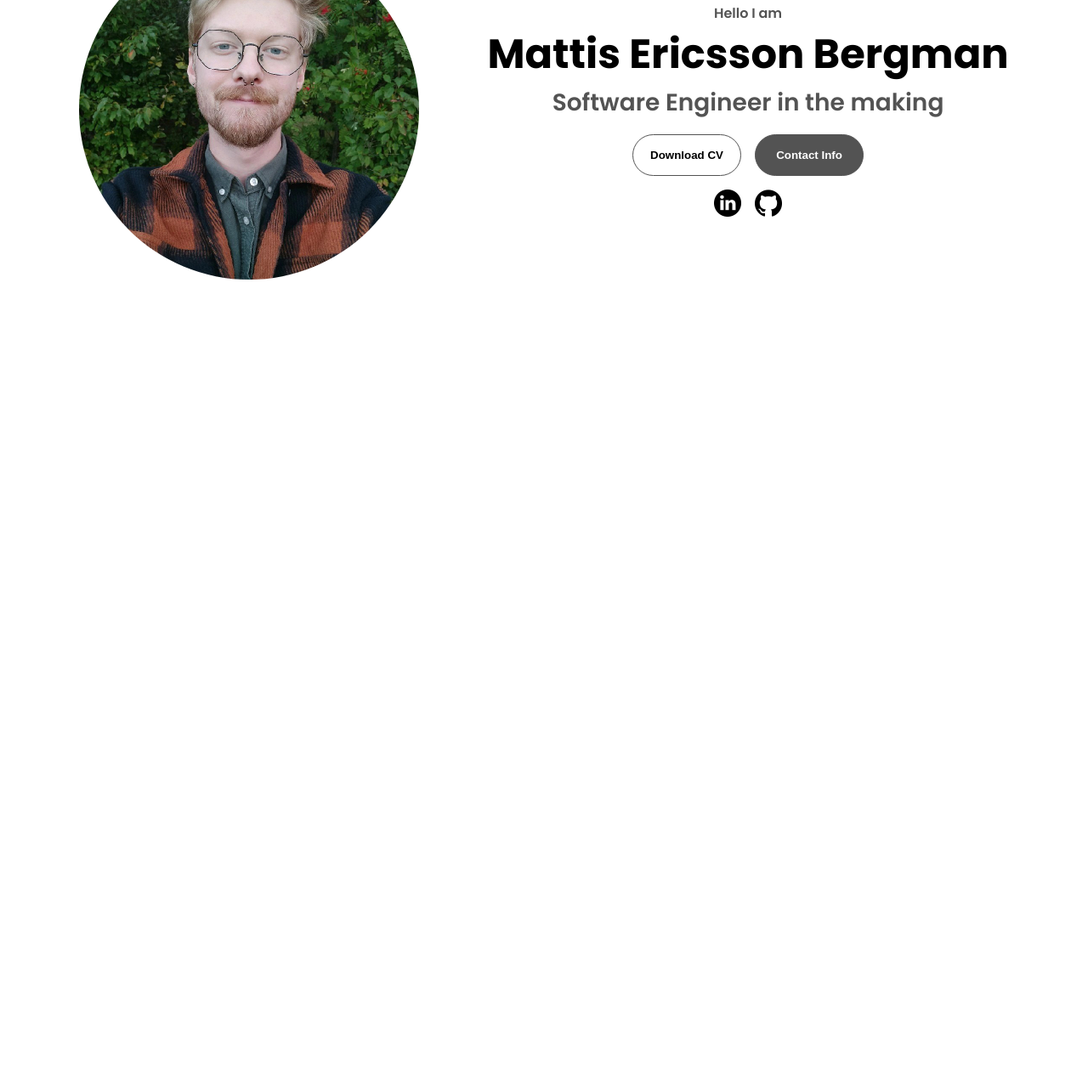
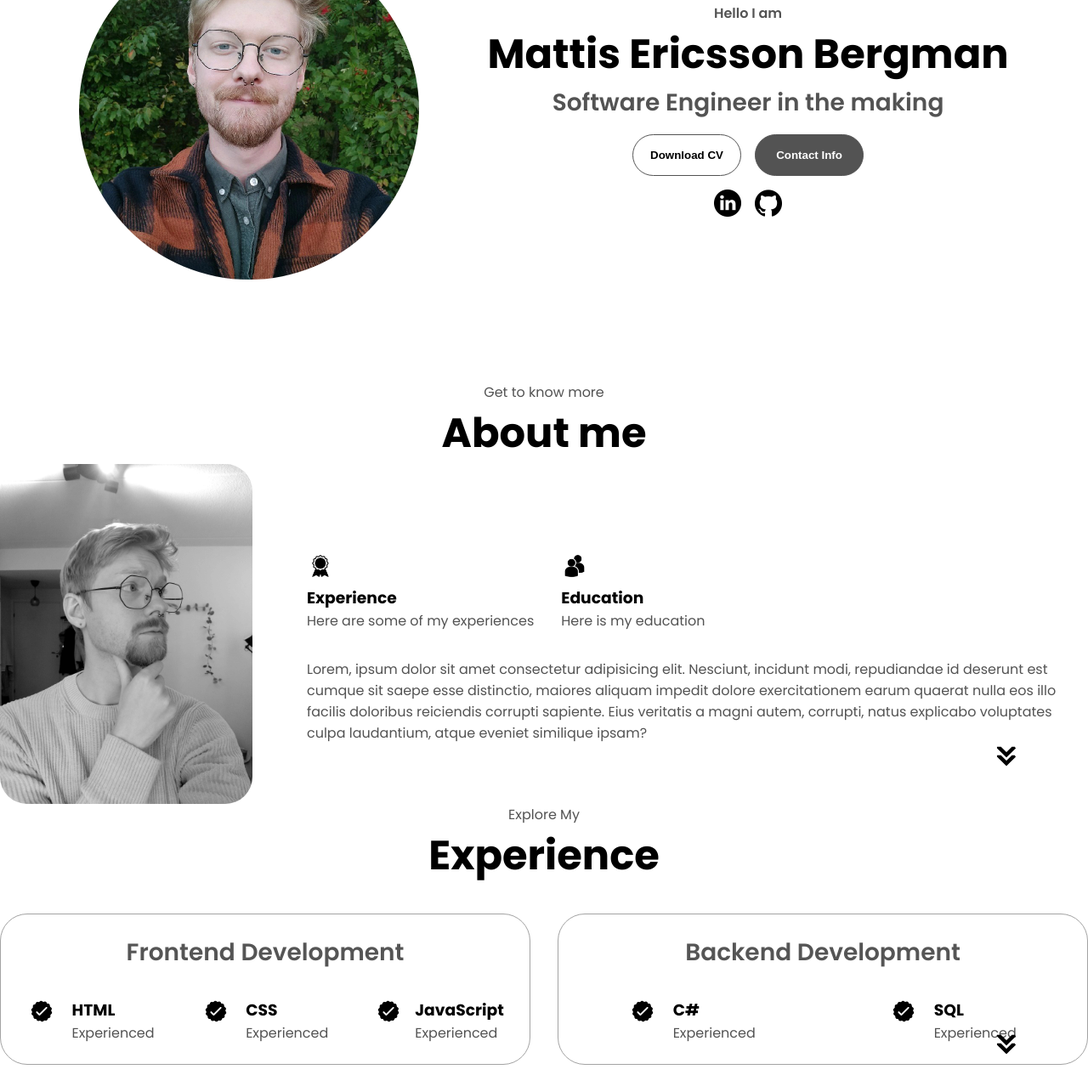
Before and after one commit to TheHousewife/CV-Page, a plain HTML site: page index.html in a window 1280 px wide. Shown: the part 327-1612 px from the top of the page at 85% size. Before the commit the page ends 800 px from the top, so only its background shows below. Drawn offline with Linux system fonts and the light colour scheme.

Commit message:
experience and about sections added and styled

```diff
--- a/index.html
+++ b/index.html
@@ -12,10 +12,10 @@
         <div class="logo">Mattis Ericsson Bergman</div>
         <div>
             <ul class="nav-links">
-                <li><a href="#">About</a></li>
-                <li><a href="#">Experience</a></li>
-                <li><a href="#">Projects</a></li>
-                <li><a href="#">Contact</a></li>
+                <li><a href="#about">About</a></li>
+                <li><a href="#experience">Experience</a></li>
+                <li><a href="#projects">Projects</a></li>
+                <li><a href="#contact">Contact</a></li>
             </ul>
         </div>
     </nav>
@@ -29,10 +29,10 @@
                 <span></span>
             </div>
             <div class="menu-links">
-                <li><a href="#" onclick="toggleMenu()">About</a></li>
-                <li><a href="#" onclick="toggleMenu()">Experience</a></li>
-                <li><a href="#" onclick="toggleMenu()">Projects</a></li>
-                <li><a href="#" onclick="toggleMenu()">Contact</a></li>
+                <li><a href="#about" onclick="toggleMenu()">About</a></li>
+                <li><a href="#experience" onclick="toggleMenu()">Experience</a></li>
+                <li><a href="#projects" onclick="toggleMenu()">Projects</a></li>
+                <li><a href="#contact" onclick="toggleMenu()">Contact</a></li>
             </div>
         </div>
     </nav>
@@ -40,7 +40,7 @@
     <section id="profile">
 
         <div class="section-pic-container">
-            <img src="/assets/profile-pic.jpg" alt="Mattis profile picture">
+            <img src="/assets/profile-pic.jpg" alt="Mattis profile picture" id="first-profile-pic">
         </div>
 
         <div class="section-text">
@@ -65,6 +65,93 @@
 
     </section>
 
+    <section id="about">
+        <p class="section-text-p1">Get to know more</p>
+        <h1 class="title">About me</h1>
+        <div class="section-container">
+            <div class="section-pic-container">
+                <img src="./assets/mattis-profile-2.jpg" alt="Profile picture" class="about-pic">
+            </div>
+            <div class="about-details-container">
+                <div class="about-containers">
+                    <div class="details-container">
+                        <img src="assets/experience.png" alt="Experience icon" class="icon">
+                        <h3>Experience</h3>
+                        <p>Here are some of my experiences</p>
+                    </div>
+                    <div class="details-container">
+                        <img src="./assets/education.png" alt="Education icon" class="icon">
+                        <h3>Education</h3>
+                        <p>Here is my education</p>
+                    </div>
+                </div>
+                <div class="text-container">
+                    <p>Lorem, ipsum dolor sit amet consectetur adipisicing elit. Nesciunt, incidunt modi, repudiandae id deserunt est cumque sit saepe esse distinctio, maiores aliquam impedit dolore exercitationem earum quaerat nulla eos illo facilis doloribus reiciendis corrupti sapiente. Eius veritatis a magni autem, corrupti, natus explicabo voluptates culpa laudantium, atque eveniet similique ipsam?</p>
+                </div>
+            </div>
+        </div>
+        <img src="./assets/arrow.png" alt="Arrow icon" class="icon arrow" onclick="location.href='./#experience'">
+    </section>
+
+    <section id="experience">
+        <p class="section-text-p1">Explore My</p>
+        <h1 class="title">Experience</h1>
+        <div class="experience-details-container">
+            <div class="about-containers">
+                <div class="details-containers">
+                    <h2 class="experience-sub-title">Frontend Development</h2>
+                    <div class="article-container">
+                        <article>
+                            <img src="./assets/checkmark.png" alt="experience icon" class="icon">
+                            <div>
+                                <h3>HTML</h3>
+                                <p>Experienced</p>
+                            </div>
+                        </article>
+
+                        <article>
+                            <img src="./assets/checkmark.png" alt="experience icon" class="icon">
+                            <div>
+                                <h3>CSS</h3>
+                                <p>Experienced</p>
+                            </div>
+                        </article>
+
+                        <article>
+                            <img src="./assets/checkmark.png" alt="experience icon" class="icon">
+                            <div>
+                                <h3>JavaScript</h3>
+                                <p>Experienced</p>
+                            </div>
+                        </article>
+                    </div>
+                </div>
+
+                <div class="details-containers">
+                    <h2 class="experience-sub-title">Backend Development</h2>
+                    <div class="article-container">
+                        <article>
+                            <img src="./assets/checkmark.png" alt="experience icon" class="icon">
+                            <div>
+                                <h3>C#</h3>
+                                <p>Experienced</p>
+                            </div>
+                        </article>
+
+                        <article>
+                            <img src="./assets/checkmark.png" alt="experience icon" class="icon">
+                            <div>
+                                <h3>SQL</h3>
+                                <p>Experienced</p>
+                            </div>
+                        </article>
+                    </div>
+                </div>
+            </div>
+        </div>
+        <img src="./assets/arrow.png" alt="Arrow icon" class="icon arrow" onclick="location.href='./#projects'">
+    </section>
+
     <script src="script.js"></script>
 </body>
 </html>
--- a/style.css
+++ b/style.css
@@ -162,7 +162,7 @@ a:hover{
     margin: auto 0;
 }
 
-.section-pic-container img{
+#first-profile-pic{
     border-radius: 50%;
 }
 
@@ -246,3 +246,90 @@ a:hover{
 .btn-container{
     gap: 1rem;
 }
+
+#about{
+    position: relative;
+}
+
+.about-containers{
+    gap: 2rem;
+    margin-bottom: 2rem;
+    margin-top: 2rem;
+}
+
+.about-details-container{
+    justify-content: center;
+    flex-direction: column;
+}
+
+.about-containers, .about-details-container{
+    display: flex;
+}
+
+.about-pic{
+    border-radius: 2rem;
+}
+
+.arrow{
+    position: absolute;
+    right: 5rem;
+    bottom: 2.5rem;
+}
+
+.details-containers{
+    padding: 1.5rem;
+    flex: 1;
+    background: #FFF;
+    border-radius: 2rem;
+    border: #535353 0.1rem solid;
+    border-color: #a3a3a3;
+    text-align: center;
+}
+
+.section-container{
+    gap: 4rem;
+    height: 80%;
+}
+
+.section-pic-container{
+    height: 400px;
+    width: 400px;
+    margin: auto 0;
+}
+
+#experience{
+    position: relative;
+}
+
+.experience-sub-title{
+    color: #555555;
+    font-weight: 600;
+    font-size: 1.75rem;
+    margin-bottom: 2rem;
+}
+
+.experience-details-container{
+    display: flex;
+    justify-content: center;
+    flex-direction: column;
+}
+
+.article-container{
+    display: flex;
+    text-align: initial;
+    flex-wrap: wrap;
+    flex-direction: row;
+    gap: 2.5rem;
+    justify-content: space-around;
+}
+
+article{
+    display: flex;
+    width: 10rem;
+    justify-content: space-around;
+    gap: 0.5rem;
+}
+
+article .icon{
+    cursor: default;
+}
```
Also changed, not shown: assets/mattis-profile-2.jpg (added).
